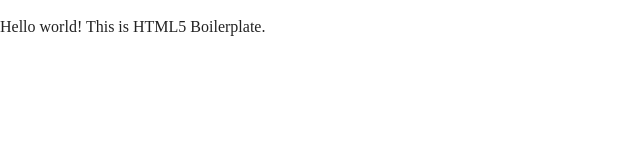
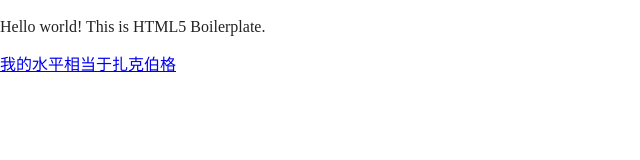
Before and after one commit to hl-a-k/hl-a-k.github.io, a plain HTML site: page index.html in a window 1280 px wide. Shown: the whole page, without its empty margins (0-640 px from the left). Drawn offline with nearby package versions, Linux system fonts and the light colour scheme.

Commit message:
html5boilerplate

```diff
--- a/index.html
+++ b/index.html
@@ -23,6 +23,7 @@
 
   <!-- Add your site or application content here -->
   <p>Hello world! This is HTML5 Boilerplate.</p>
+  <a href="https://blog.csdn.net/chenyiyue/article/details/51729150" target="_blank">我的水平相当于扎克伯格</a>
   <script src="js/vendor/modernizr-3.6.0.min.js"></script>
   <script src="https://code.jquery.com/jquery-3.3.1.min.js" integrity="sha256-FgpCb/KJQlLNfOu91ta32o/NMZxltwRo8QtmkMRdAu8=" crossorigin="anonymous"></script>
   <script>window.jQuery || document.write('<script src="js/vendor/jquery-3.3.1.min.js"><\/script>')</script>
```
